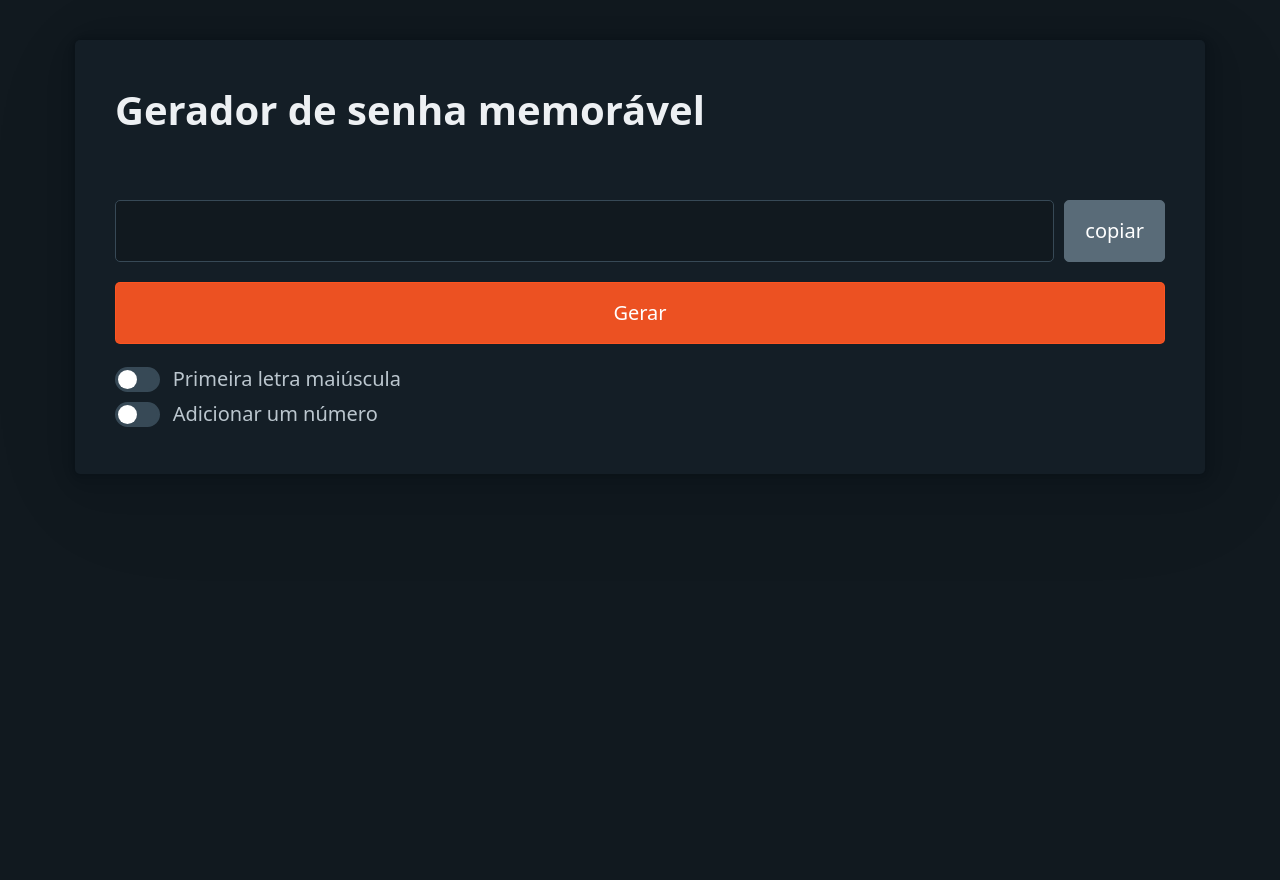
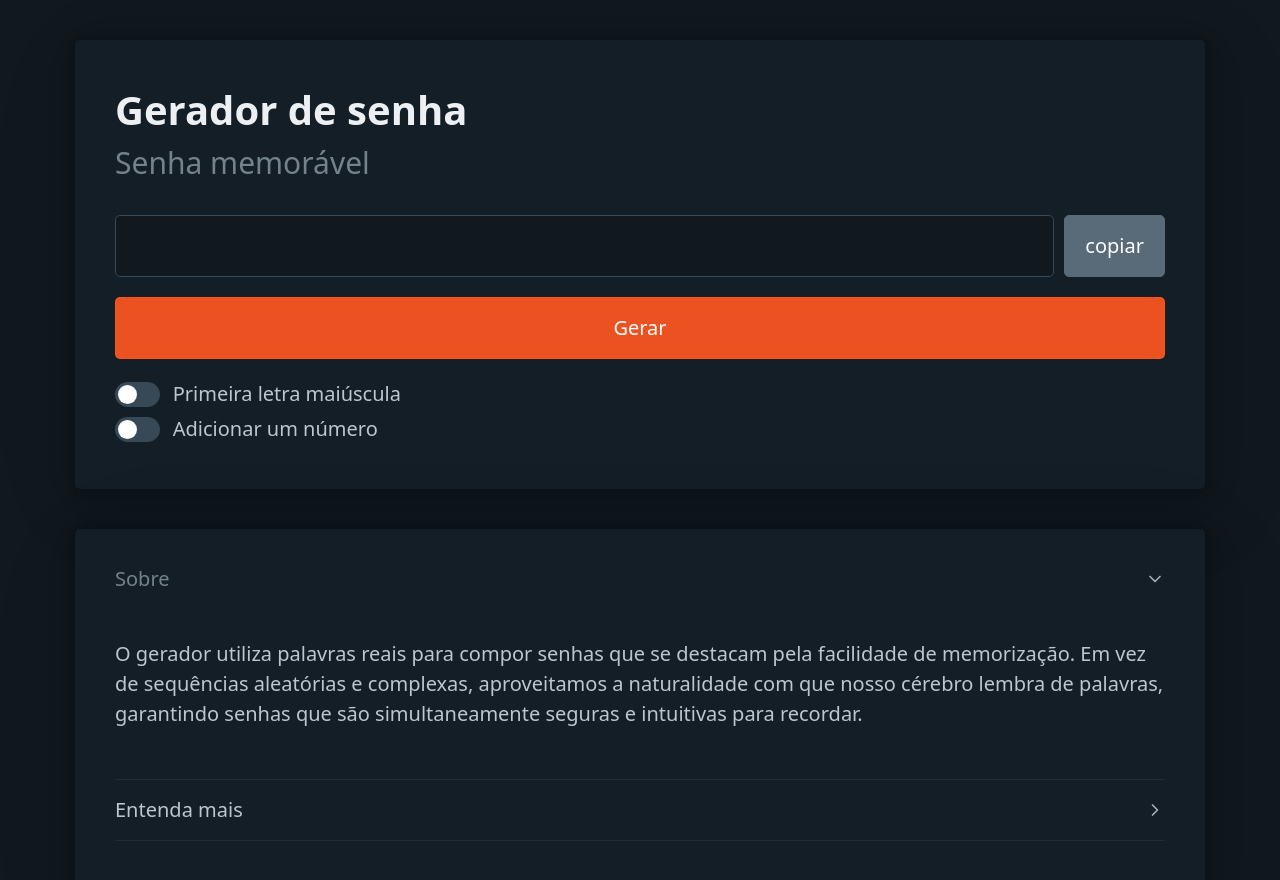
Before and after one commit to LucasKuhn/senhamemoravel, a SvelteKit app: page / in a window 1280 px wide. Shown: the top 880 px of the page. Before the commit the page ends 840 px from the top, so only its background shows below. Built offline with nearby package versions, Linux system fonts and the light colour scheme.

Commit message:
add about

```diff
--- a/src/PasswordGenerator.svelte
+++ b/src/PasswordGenerator.svelte
@@ -51,6 +51,9 @@
 	}
 
 	function addNumber() {
+		if (password === ' ') {
+			return;
+		}
 		if (shouldAddNumber) {
 			password = password + '-' + Math.floor(Math.random() * 10);
 		} else {
@@ -70,7 +73,10 @@
 </script>
 
 <article>
-	<h1>Gerador de senha memorável</h1>
+	<hgroup>
+		<h1>Gerador de senha</h1>
+		<h2>Senha memorável</h2>
+	</hgroup>
 
 	<div class="mygrid">
 		<div>
@@ -108,6 +114,10 @@
 		text-align: center;
 	}
 
+	h2 {
+		font-size: 1.5em;
+	}
+
 	.mygrid {
 		display: grid;
 		grid-template-columns: 1fr auto;
@@ -115,10 +125,9 @@
 		align-items: center;
 	}
 	@media (max-width: 600px) {
-    .mygrid {
-      grid-template-columns: 1fr;
-		grid-gap: 0;
-
-    }
-  }
+		.mygrid {
+			grid-template-columns: 1fr;
+			grid-gap: 0;
+		}
+	}
 </style>
--- a/src/routes/+page.svelte
+++ b/src/routes/+page.svelte
@@ -3,14 +3,48 @@
 </script>
 
 <svelte:head>
-  <title>Senha memorável</title>
-  <meta name="description" content="Gerador de senhas memoráveis em português do Brasil" />
+	<title>Senha memorável | Gerador de senhas fortes</title>
+	<meta name="description" content="Gerador de senhas fortes baseado em palavras" />
 </svelte:head>
 
 <main class="container">
-    <div style="width: 100%;">
-	    <PasswordGenerator />
-    </div>
+	<div style="width: 100%;">
+		<PasswordGenerator />
+		<div />
+		<article>
+			<details open>
+				<summary>Sobre</summary>
+				<br>
+				<p>
+					O gerador utiliza palavras reais para compor senhas que se destacam pela facilidade de memorização. Em vez de sequências aleatórias e complexas, aproveitamos a naturalidade com que nosso cérebro lembra de palavras, garantindo senhas que são simultaneamente seguras e intuitivas para recordar.
+				</p>
+			</details>
+			<details>
+				<summary>Entenda mais</summary>
+				<br>
+				<p>
+					Uma senha longa é frequentemente mais segura do que uma curta, e aqui está o porquê:
+					imagine sua senha como uma chave. Uma chave pequena pode ser facilmente copiada ou
+					adivinhada, enquanto uma chave mais longa tem mais recortes e variações, tornando-a mais
+					difícil de ser replicada. No mundo digital, cada caractere adicional em sua senha aumenta
+					exponencialmente o número de tentativas necessárias para que alguém a adivinhe ou quebre
+					por força bruta. Assim, ao optar por uma senha mais longa, você está essencialmente
+					colocando mais barreiras entre seus dados e possíveis invasores, garantindo uma proteção
+					muito mais robusta.
+				</p>
+				<p>
+					Utilizar palavras em senhas oferece uma combinação poderosa de segurança e memorabilidade.
+					Primeiramente, palavras são naturalmente mais longas do que caracteres individuais, o que,
+					por si só, já amplia a robustez da senha. Além disso, combinar várias palavras aleatórias
+					cria uma complexidade que desafia os ataques de força bruta. Mas o verdadeiro trunfo está
+					na facilidade de lembrança: nosso cérebro é programado para reconhecer e reter palavras,
+					tornando-as mais fáceis de recordar do que uma sequência arbitrária de letras, números e
+					símbolos. Portanto, ao usar palavras, você não apenas fortalece sua senha, mas também a
+					torna mais amigável e gerenciável no dia a dia.
+				</p>
+			</details>
+		</article>
+	</div>
 </main>
 
 <style>
```
